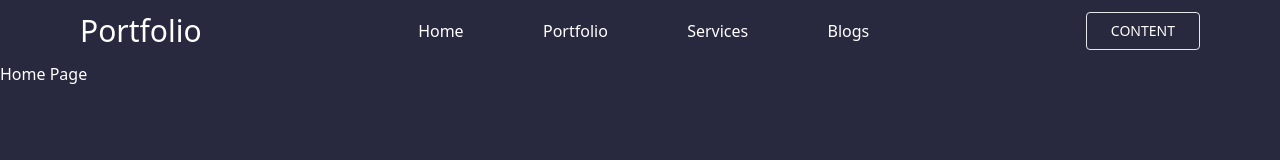
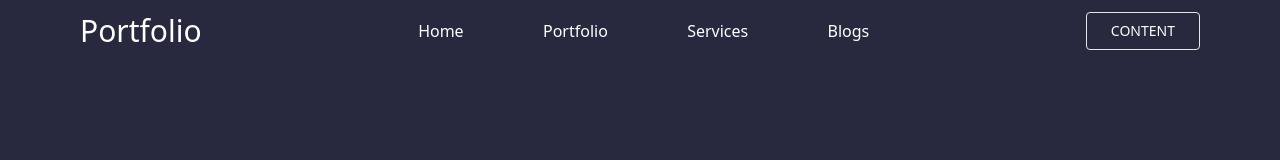
Before and after one commit to ahnafabir11/personal-portfolio-job-task, a React (Create React App) app: page / in a window 1280 px wide. Shown: the top 160 px of the page. Built offline with nearby package versions, Linux system fonts and the light colour scheme.

Commit message:
added semantic tags in navigation component and home page set-up done

```diff
--- a/src/components/NavigationBar.js
+++ b/src/components/NavigationBar.js
@@ -7,20 +7,20 @@ const NavigationBar = () => {
   const [isMenuOpen, setIsMenuOpen] = useState(false);
 
   return (
-    <div className="container relative">
-      <div className="flex items-center justify-between py-3">
+    <main className="container relative">
+      <header className="flex items-center justify-between py-3">
         {/* logo */}
         <Link to="/" className="text-3xl">Portfolio</Link>
 
         {/* nav links */}
-        <div className="hidden md:block flex-1">
+        <nav className="hidden md:block flex-1">
           <div className="max-w-[60%] mx-auto flex justify-around">
             <Link to="/">Home</Link>
             <Link to="/portfolio">Portfolio</Link>
             <Link to="/">Services</Link>
             <Link to="/">Blogs</Link>
           </div>
-        </div>
+        </nav>
 
         {/* button */}
         <button className="hidden md:block transparent-btn">
@@ -37,12 +37,12 @@ const NavigationBar = () => {
               : <MenuIcon width="20" height="20" />
           }
         </div>
-      </div>
+      </header>
 
       {/* mobile menu */}
       {
         isMenuOpen &&
-        <div
+        <nav
             className="absolute w-6/12 right-4 top-14 rounded bg-[#525363] text-orange-600 text-right flex flex-col px-2 py-4"
           onClick={() => setIsMenuOpen(!isMenuOpen)}
         >
@@ -50,9 +50,9 @@ const NavigationBar = () => {
           <Link to="/portfolio">Portfolio</Link>
           <Link to="/">Services</Link>
           <Link to="/">Blogs</Link>
-        </div>
+        </nav>
       }
-    </div>
+    </main>
   );
 };
 
--- a/src/pages/Home/Home.js
+++ b/src/pages/Home/Home.js
@@ -2,9 +2,19 @@ import React from 'react';
 
 const Home = () => {
   return (
-    <div>
-      <h1>Home Page</h1>
-    </div>
+    <main className="container">
+      {/* top banner */}
+      {/* services */}
+      {/* portfolio */}
+      {/* about */}
+      {/* features */}
+      {/* testimonials */}
+      {/* faq */}
+      {/* our blog */}
+      {/* contact */}
+      {/* bottom banner */}
+      {/* footer */}
+    </main>
   );
 };
 
```
